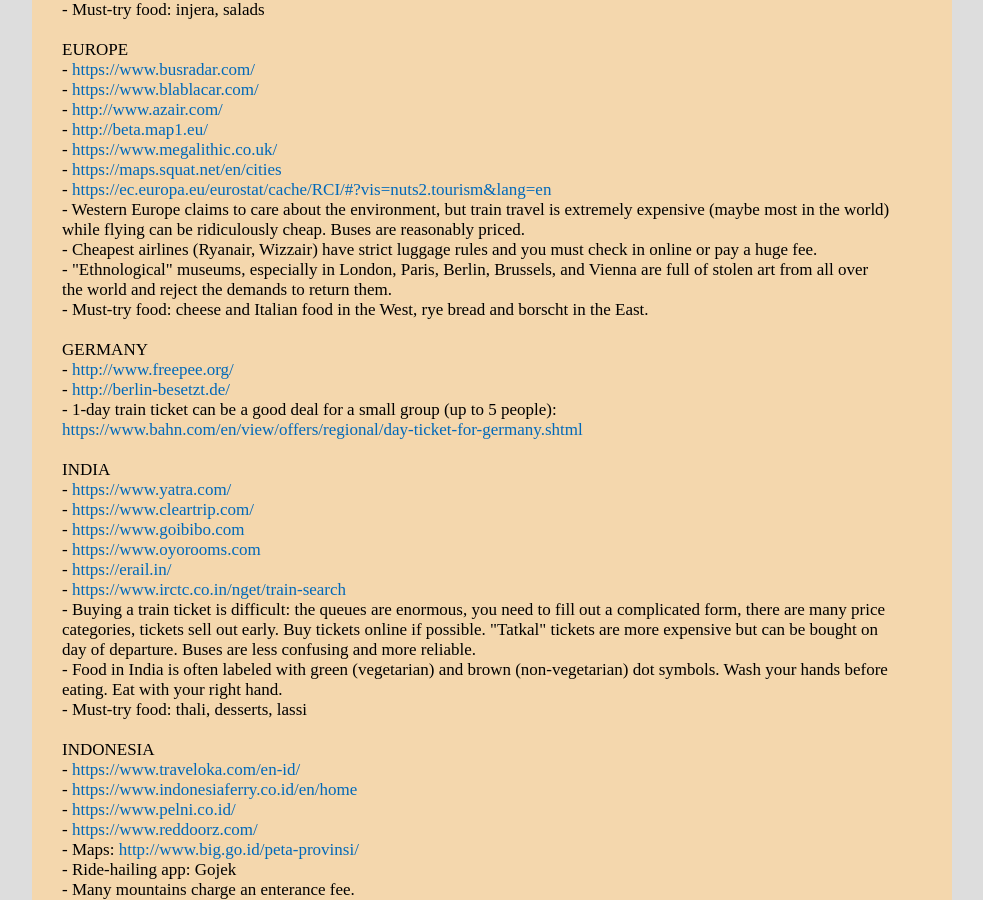
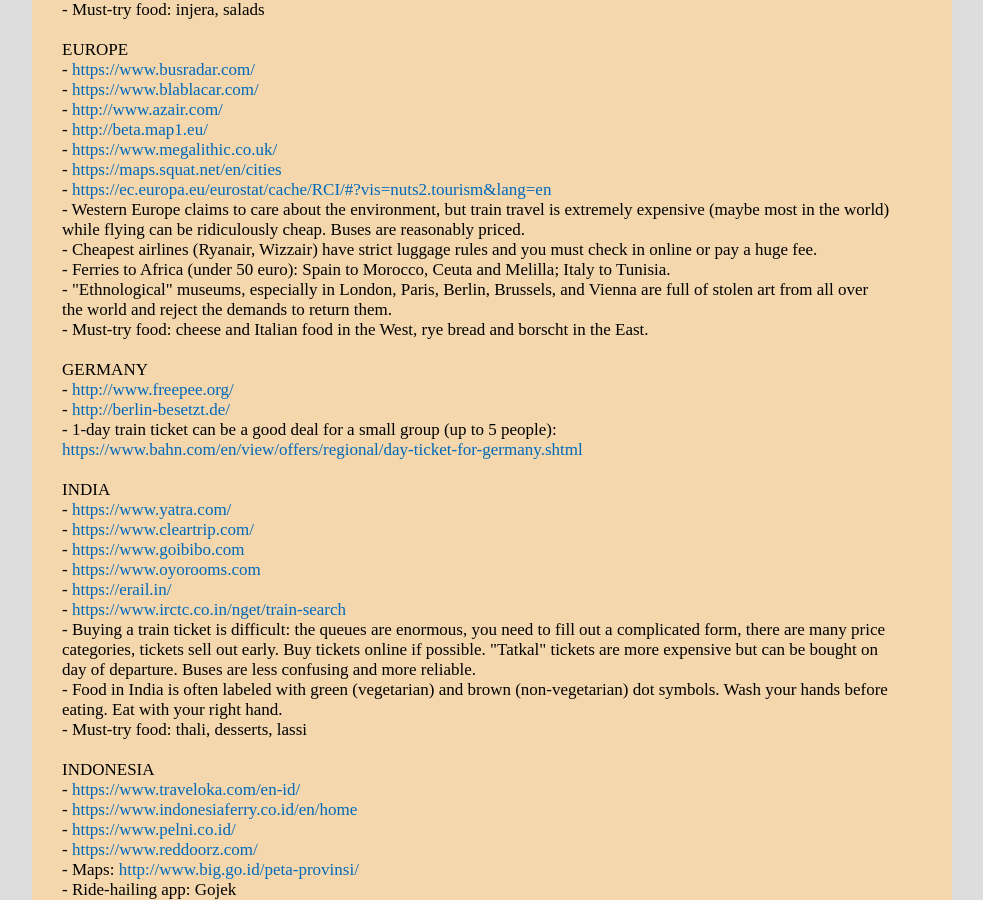
Before and after one commit to witbag/witbag.github.io, a Jekyll site: the page built from travel/notes.html, in a window 1280 px wide and 900 px high, scrolled down 1084 px. Shown: the whole window, without its empty margins (148-1131 px from the left). Built offline with Jekyll 4.4.1, drawn with Linux system fonts in a browser that asks for light colours.

Commit message:
Update notes.html

```diff
--- a/travel/notes.html
+++ b/travel/notes.html
@@ -64,6 +64,7 @@
 - <a href="https://ec.europa.eu/eurostat/cache/RCI/#?vis=nuts2.tourism&lang=en" target=_blank>https://ec.europa.eu/eurostat/cache/RCI/#?vis=nuts2.tourism&lang=en</a><br />
 - Western Europe claims to care about the environment, but train travel is extremely expensive (maybe most in the world) while flying can be ridiculously cheap. Buses are reasonably priced.<br>
 - Cheapest airlines (Ryanair, Wizzair) have strict luggage rules and you must check in online or pay a huge fee.<br>
+- Ferries to Africa (under 50 euro): Spain to Morocco, Ceuta and Melilla; Italy to Tunisia.<br>
 - "Ethnological" museums, especially in London, Paris, Berlin, Brussels, and Vienna are full of stolen art from all over the world and reject the demands to return them.<br>
 - Must-try food: cheese and Italian food in the West, rye bread and borscht in the East.<br>
 <br>
```
